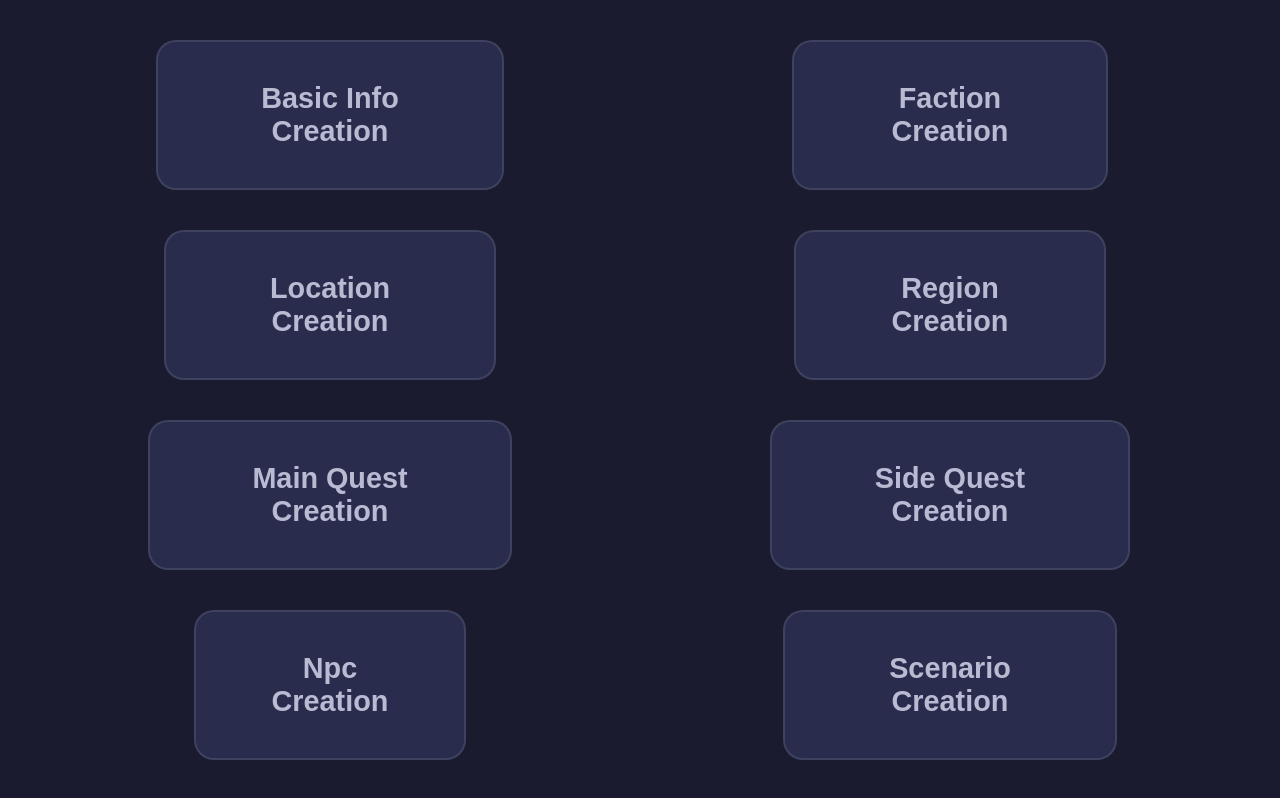
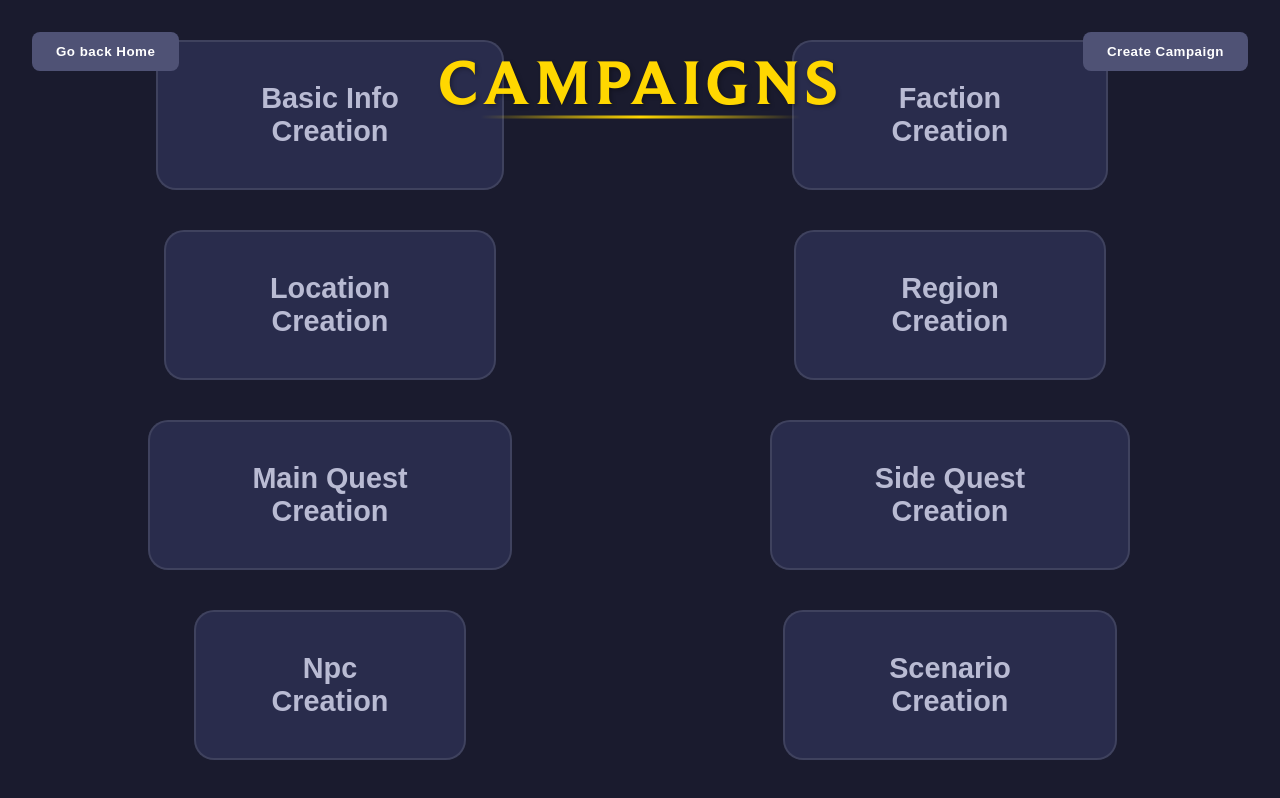
Before and after one commit to ndimitri/RuleCrafter-FRONTEND, an Angular app: page /campaign in a window 1280 px wide. Both pictures are taken after a click on the button "Create Campaign". Built offline with nearby package versions, Linux system fonts and the light colour scheme; no server answers; what primeng would draw is missing.

Commit message:
underline title done

```diff
--- a/src/app/campaign/pages/viewDTO/campaign-creation-home/campaign-creation-home.component.html
+++ b/src/app/campaign/pages/viewDTO/campaign-creation-home/campaign-creation-home.component.html
@@ -1,26 +1,33 @@
+<section class="campaignHomeHeader">
+  <div id="campaignHomeHeadBtn">
+    <button id="createCampaign" [routerLink]="'/campaign/campaignCreation/home'">Create Campaign</button>
+    <button id="backHome" [routerLink]="'/home'">Go back Home</button>
+  </div>
+  <h2 class="title">Campaigns</h2>
+</section>
 <section class="btnContainer">
   <div class="btn">
-    <button [routerLink]="'/campaign/campaignCreation/basicsInfo'">Basic Info Creation</button>
+    <button class="creationChoiceBtn" [routerLink]="'/campaign/campaignCreation/basicsInfo'">Basic Info Creation</button>
   </div>
   <div>
-    <button [routerLink]="'/campaign/campaignCreation/faction'">Faction Creation</button>
+    <button class="creationChoiceBtn" [routerLink]="'/campaign/campaignCreation/faction'">Faction Creation</button>
   </div>
   <div>
-    <button [routerLink]="'/campaign/campaignCreation/location'">Location Creation</button>
+    <button class="creationChoiceBtn" [routerLink]="'/campaign/campaignCreation/location'">Location Creation</button>
   </div>
   <div>
-    <button [routerLink]="'/campaign/campaignCreation/region'">Region Creation</button>
+    <button class="creationChoiceBtn" [routerLink]="'/campaign/campaignCreation/region'">Region Creation</button>
   </div>
   <div>
-    <button [routerLink]="'/campaign/campaignCreation/mainQuest'">Main Quest Creation</button>
+    <button class="creationChoiceBtn" [routerLink]="'/campaign/campaignCreation/mainQuest'">Main Quest Creation</button>
   </div>
   <div>
-    <button [routerLink]="'/campaign/campaignCreation/sideQuest'">Side Quest Creation</button>
+    <button class="creationChoiceBtn" [routerLink]="'/campaign/campaignCreation/sideQuest'">Side Quest Creation</button>
   </div>
   <div>
-    <button [routerLink]="'/campaign/campaignCreation/npc'">Npc Creation</button>
+    <button class="creationChoiceBtn" [routerLink]="'/campaign/campaignCreation/npc'">Npc Creation</button>
   </div>
   <div>
-    <button [routerLink]="'/campaign/campaignCreation/scenario'">Scenario Creation</button>
+    <button class="creationChoiceBtn" [routerLink]="'/campaign/campaignCreation/scenario'">Scenario Creation</button>
   </div>
 </section>
--- a/src/app/campaign/pages/viewDTO/campaign-creation-home/campaign-creation-home.component.scss
+++ b/src/app/campaign/pages/viewDTO/campaign-creation-home/campaign-creation-home.component.scss
@@ -15,7 +15,7 @@
   align-items: center; /* Centre verticalement */
 }
 
-button {
+.creationChoiceBtn {
   padding: 40px 60px; /* Espacement interne important */
   background-color: #292C4C; /* Couleur de fond */
   color: #b9bbd3; /* Couleur du texte */
@@ -31,13 +31,13 @@ button {
   text-align: center; /* Texte centré */
 }
 
-button:hover {
+.creationChoiceBtn:hover {
   background-color: #363851; /* Couleur de fond au survol */
   transform: translateY(-5px); /* Effet de léger déplacement */
   box-shadow: 0 8px 20px rgba(0, 0, 0, 0.3); /* Ombre au survol */
 }
 
-button:active {
+.creationChoiceBtn:active {
   transform: translateY(0); /* Retour au niveau normal */
   box-shadow: none; /* Supprime l'ombre */
 }
@@ -47,10 +47,113 @@ button:active {
     grid-template-columns: 1fr; /* Passe en 1 colonne sur petits écrans */
   }
 
-  button {
+  .creationChoiceBtn {
     padding: 30px 50px; /* Espacement interne ajusté */
     font-size: 1.5rem; /* Police légèrement réduite */
     height: 120px; /* Hauteur ajustée pour les petits écrans */
     width: 100%; /* Boutons occupent toute la largeur disponible */
   }
 }
+
+.campaignHomeHeader {
+  dispay: flex;
+  background-color: #1a1b2e;
+
+  #campaignHomeHeadBtn {
+    display: flex;
+    flex-direction: row-reverse;
+    justify-content: space-between;
+
+    #backHome {
+      padding: 12px 24px;
+      background-color: #4f5275;
+      color: white;
+      border: none;
+      border-radius: 8px;
+      cursor: pointer;
+      transition: all 0.3s ease;
+      font-weight: 600;
+      letter-spacing: 0.5px;
+      min-width: 120px;
+      position: absolute;
+      left: 2rem;
+      top: 2rem;
+
+      &:hover:not([disabled]) {
+        background-color: #6f72a4;
+        transform: translateY(-2px);
+        box-shadow: 0 4px 12px rgba(0, 0, 0, 0.2);
+      }
+
+      &:active:not([disabled]) {
+        transform: translateY(0);
+      }
+
+      &[disabled] {
+        background-color: #363851;
+        cursor: not-allowed;
+        opacity: 0.7;
+      }
+    }
+
+    #createCampaign {
+      padding: 12px 24px;
+      background-color: #4f5275;
+      color: white;
+      border: none;
+      border-radius: 8px;
+      cursor: pointer;
+      transition: all 0.3s ease;
+      font-weight: 600;
+      letter-spacing: 0.5px;
+      min-width: 120px;
+      position: absolute;
+      right: 2rem;
+      top: 2rem;
+
+      &:hover:not([disabled]) {
+        background-color: #6f72a4;
+        transform: translateY(-2px);
+        box-shadow: 0 4px 12px rgba(0, 0, 0, 0.2);
+      }
+
+      &:active:not([disabled]) {
+        transform: translateY(0);
+      }
+
+      &[disabled] {
+        background-color: #363851;
+        cursor: not-allowed;
+        opacity: 0.7;
+      }
+    }
+  }
+  .title {
+    font-family: 'BeaufortLoL-Bold', sans-serif;
+    font-size: 4em;
+    color: #ffd700;
+    margin: 0;
+    text-transform: uppercase;
+    letter-spacing: 4px;
+    text-shadow: 2px 2px 4px rgba(0, 0, 0, 0.3);
+    position: absolute;
+    top: 10%;
+    left: 50%;
+    transform: translate(-50%, -50%);
+  }
+
+  .title::after {
+    content: '';
+    position: absolute;
+    bottom: 2%;
+    left: 50%;
+    transform: translateX(-50%);
+    width: 20rem;
+    height: 3px;
+    background: linear-gradient(90deg,
+      rgba(255, 215, 0, 0) 0%,
+      rgba(255, 215, 0, 1) 50%,
+      rgba(255, 215, 0, 0) 100%
+    );
+  }
+}
```
